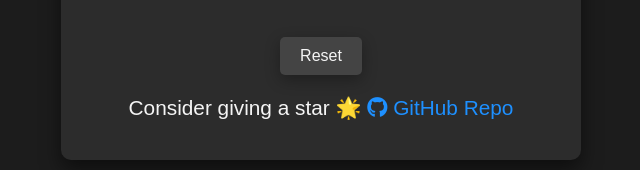
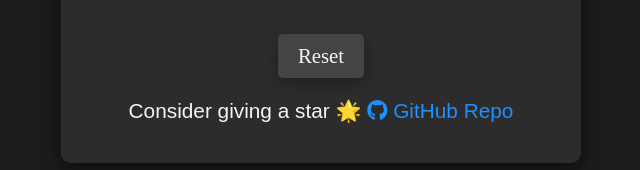
Before and after one commit to MuntasirSZN/AiTicTacToe, a plain HTML site: page index.html in a window 1280 px wide. Shown: the part 627-797 px from the top of the page, 319-959 px from the left. Drawn offline with Linux system fonts and the light colour scheme.

Commit message:
Update style.css

```diff
--- a/style.css
+++ b/style.css
@@ -1,6 +1,6 @@
 body {
     margin: 0;
-    font-family: 'Arial', sans-serif;
+    font-family: 'Fira Code', sans-serif;
     background-color: #1c1c1c;
     color: #f5f5f5;
     display: flex;
@@ -76,7 +76,7 @@ h1 {
 
 .reset-button {
     padding: 10px 20px;
-    font-size: 1em;
+    font-size: 1.3em;
     margin-top: 20px;
     cursor: pointer;
     background-color: #444;
@@ -85,6 +85,7 @@ h1 {
     border-radius: 5px;
     box-shadow: 0 5px 15px rgba(0, 0, 0, 0.3);
     transition: background-color 0.3s ease, transform 0.2s, box-shadow 0.3s;
+    font-family: 'Fira Code'
 }
 
 .reset-button:hover {
```
